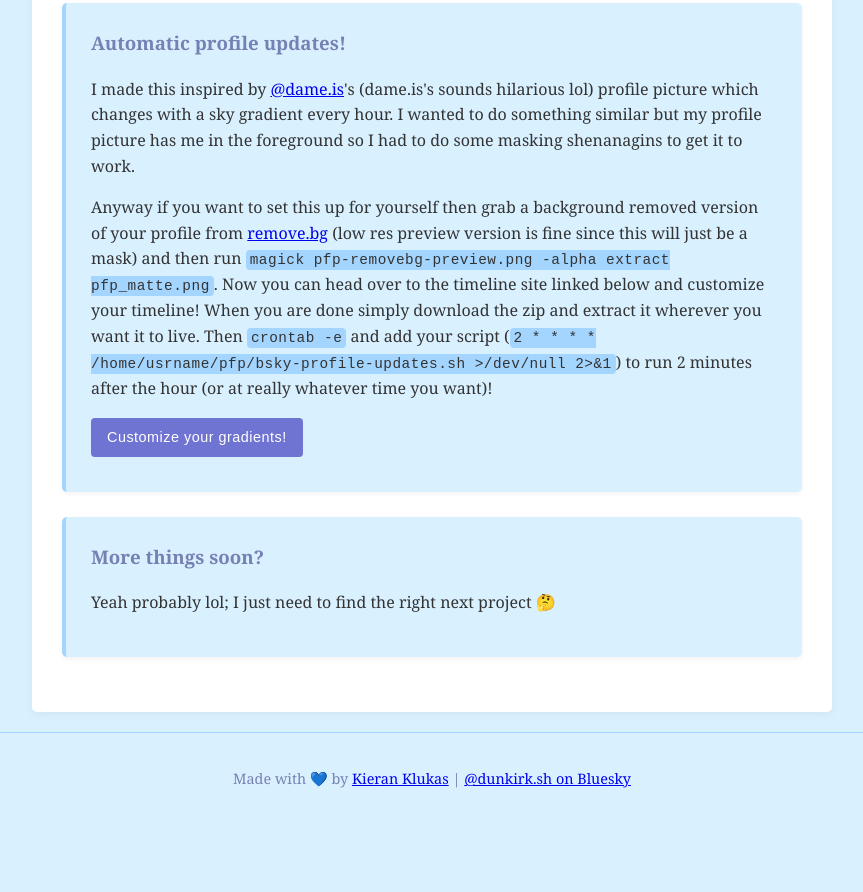
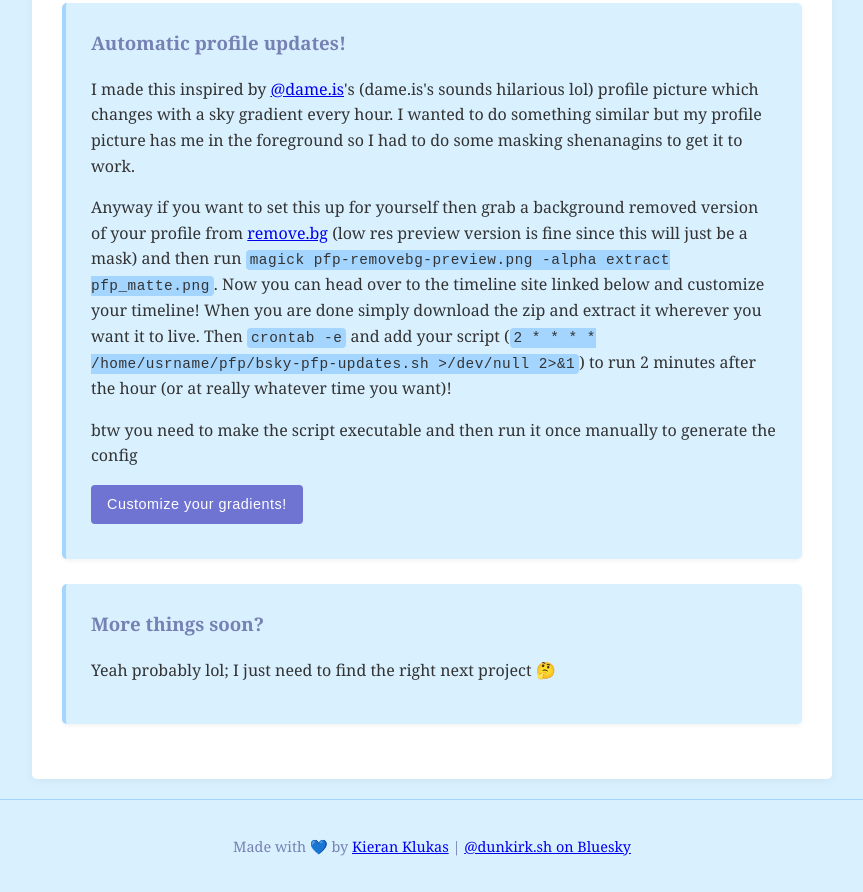
Before and after one commit to taciturnaxolotl/serif, a plain HTML site: page site/index.html in a window 1280 px wide. Shown: the part 694-1586 px from the top of the page, without its empty margins (208-1071 px from the left). Before the commit the page ends 1519 px from the top, so only its background shows below. Drawn offline with Linux system fonts and the light colour scheme.

Commit message:
chore: update instructions

```diff
--- a/site/index.html
+++ b/site/index.html
@@ -224,10 +224,14 @@
                         simply download the zip and extract it wherever you want
                         it to live. Then <code>crontab -e</code> and add your
                         script (<code
-                            >2 * * * * /home/usrname/pfp/bsky-profile-updates.sh
+                            >2 * * * * /home/usrname/pfp/bsky-pfp-updates.sh
                             >/dev/null 2>&1</code
                         >) to run 2 minutes after the hour (or at really
                         whatever time you want)!
+                    </p>
+                    <p>
+                        btw you need to make the script executable and then run
+                        it once manually to generate the config
                     </p>
                     <a href="/pfp-updates" class="btn"
                         >Customize your gradients!</a
```
